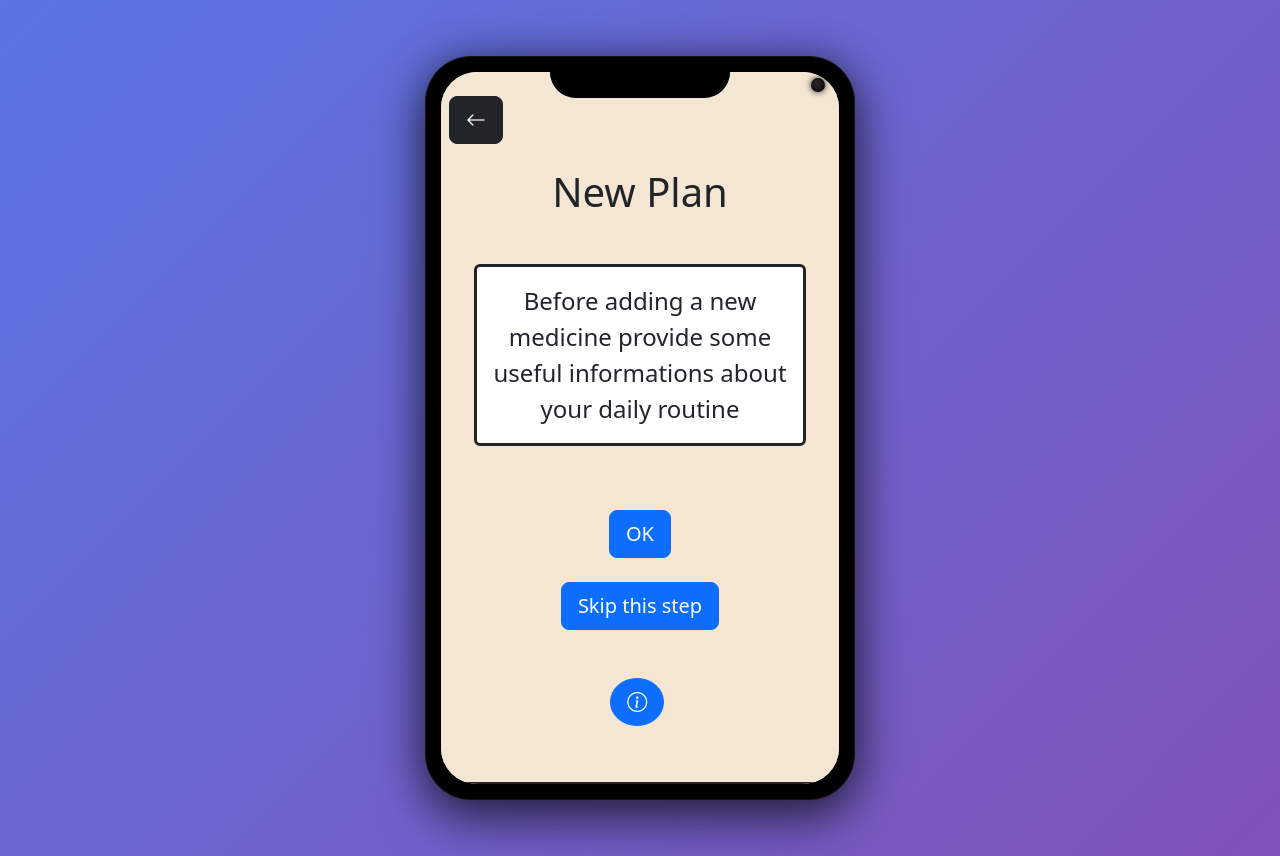
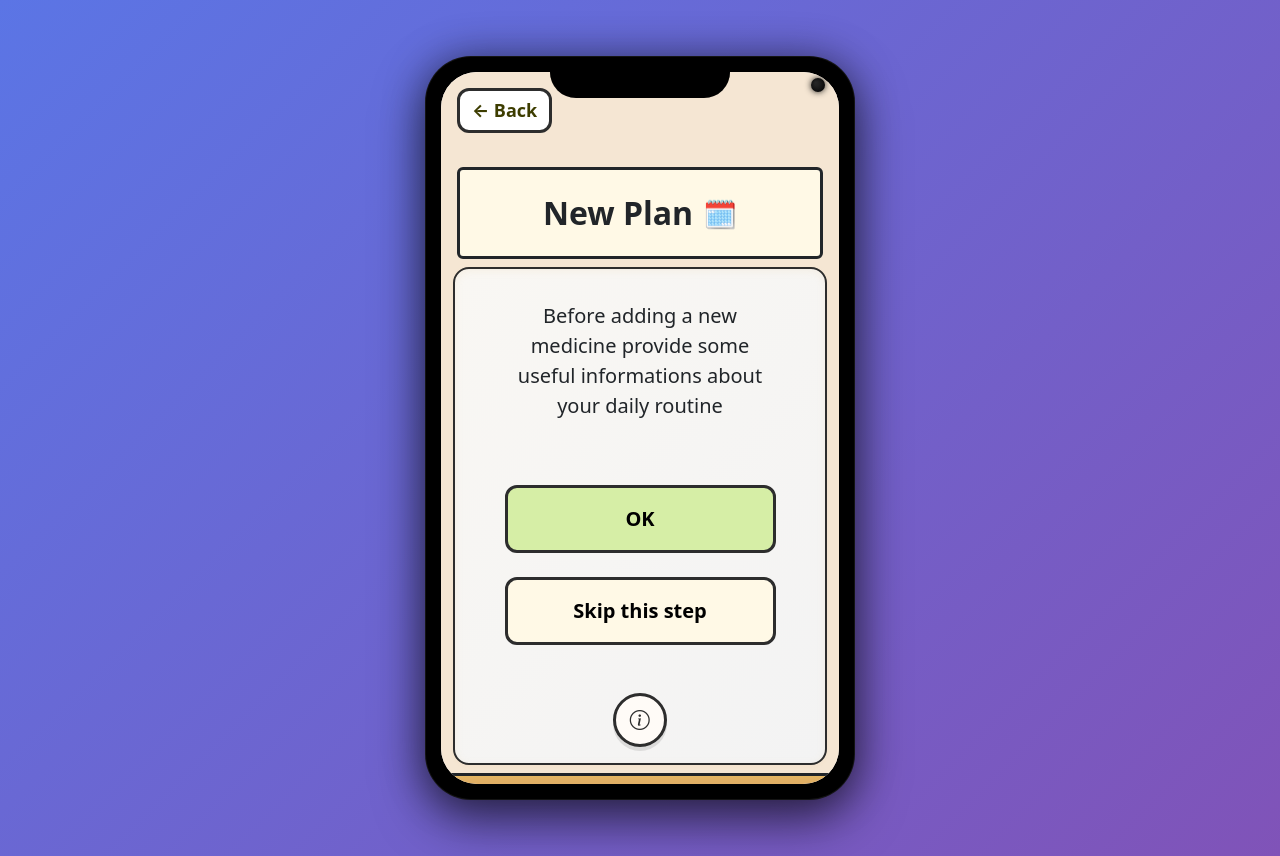
Before and after one commit to DaddaRev/RemindMe-Prototype-Mobile-App, a React (Vite) app in the folder client/remind-me/: page /newPlan in a window 1280 px wide. Built offline with nearby package versions, Linux system fonts and the light colour scheme; no server answers.

Commit message:
graphical improvment of the NewPlanPage component. Minor chianges

```diff
--- a/client/remind-me/src/App.css
+++ b/client/remind-me/src/App.css
@@ -398,6 +398,25 @@ body {
   letter-spacing: 0.06em;
 }
 
+/* New Plan Page */
+.new-plan-title {
+  display: flex;
+  align-items: center;
+  justify-content: center;
+  gap: 10px;
+  font-size: clamp(1.8rem, 5vw, 2rem);
+  font-weight: 800;
+  line-height: 1.7;
+  width: 100%;
+  text-align: center;
+}
+
+.new-plan-title::after {
+  content: '🗓️';
+  font-size: 0.85em;
+  line-height: 1;
+}
+
 .setup-new-plan-btn:hover {
   filter: brightness(1.05);
   transform: translateY(-2px);
@@ -522,6 +541,11 @@ input:checked+.slider:before {
 .btn-thick-border:active {
   box-shadow: none;
   transform: translateY(2px);
+}
+
+.btn-thick-border:hover {
+  background-color: #FFFBF7 !important;
+  color: #2D2D2D !important;
 }
 
 /* --- MODALE CUSTOM (Overlay) --- */
--- a/client/remind-me/src/App.jsx
+++ b/client/remind-me/src/App.jsx
@@ -15,7 +15,7 @@ import QR_Scan from './components/QR_Scan'
 function App() {
 
   const [editMode, setEditMode] = useState(false);
-  const [hasPlan, setHasPlan] = useState(false);
+  const [hasPlan, setHasPlan] = useState(true);
   const toggleEditMode = () => setEditMode(prev => !prev);
 
   //plan personalization states
--- a/client/remind-me/src/components/BackButton.jsx
+++ b/client/remind-me/src/components/BackButton.jsx
@@ -1,8 +1,10 @@
 import { Button } from 'react-bootstrap';
 import { useNavigate } from 'react-router-dom';
+import { useTranslation } from 'react-i18next';
 
 function BackButton({ fallback = '/', onClick, ...props }) {
   const navigate = useNavigate();
+  const { t } = useTranslation();
 
   const handleBack = (e) => {
     onClick?.(e);
@@ -13,8 +15,14 @@ function BackButton({ fallback = '/', onClick, ...props }) {
   };
 
   return (
-    <Button className="btn-dark" size="lg" onClick={handleBack} {...props}>
-      <i className="bi bi-arrow-left" aria-hidden="true"></i>
+    <Button
+      className="border-3 fw-bold action-btn"
+      style={{ background: 'rgba(254, 254, 254, 1)', borderColor: '#2D2D2D', color: '#1a1a1a' }}
+      onClick={handleBack}
+      aria-label={t('navigation.back')}
+      {...props}
+    >
+      ← {t('navigation.back')}
     </Button>
   );
 }
--- a/client/remind-me/src/components/NewPlanPage.jsx
+++ b/client/remind-me/src/components/NewPlanPage.jsx
@@ -1,4 +1,4 @@
-import { Container, Row, Col, Button } from 'react-bootstrap';
+import { Container, Row, Col, Button, Card } from 'react-bootstrap';
 import 'bootstrap-icons/font/bootstrap-icons.css';
 import { useState } from 'react';
 import InfoPlanModal from './InfoPlanModal';
@@ -27,49 +27,92 @@ function NewPlanPage() {
     }
 
     return(
-        <Container>
-            <Row className="mb-4 mt-3">
-                <Col md={2} className='pt-2 ps-2'>
-                    <BackButton />
-                </Col>
-            </Row>
+        <div className="home-page d-flex flex-column">
+            {/* Back button */}
+            <div className="px-3 pt-3 align-self-start" style={{ zIndex: 10 }}>
+                <BackButton />
+            </div>
 
-            <Row className='justify-content-center'>
-                <Col as="h1" md={11} className='mb-5 text-center'>
-                    {t('newPlanPage.title')}
-                </Col>
-                <Col as="p" md={10} className='fs-4 text-center bg-white border border-dark border-3 pt-3 pb-3 rounded'>
-                    {t('newPlanPage.description')}
-                </Col>
-            </Row>
+            {/* Header with title */}
+            <div className="home-header mt-3 px-3">
+                <Card className="border-3 border-dark rounded home-card" style={{ backgroundColor: '#FFF9E6' }}>
+                    <Card.Body className="p-3 d-flex justify-content-center">
+                        <h1 className='new-plan-title mb-0'>
+                            {t('newPlanPage.title')}
+                        </h1>
+                    </Card.Body>
+                </Card>
+            </div>
 
-            <Row className='justify-content-center'>
-                <Col md={6} className='mt-5 mb-4 text-center'>
-                    <Button size='lg' onClick={startPersonalizing}>OK</Button>
-                </Col>
-            </Row>
-            <Row className='justify-content-center'>
-                <Col md={8} className='mb-4 text-center'>
-                    <Button size='lg' onClick={skip}>{t('newPlanPage.skipStep')}</Button>
-                </Col>
-            </Row>
+            {/* Main content area */}
+            <div className="medicines-list flex-grow-1 overflow-auto py-3">
+                <Container className="d-flex flex-column justify-content-evenly h-100">
+                    <Row className='justify-content-center mb-2 mt-2'>
+                        <Col md={10} className='fs-5 text-center pt-2 pb-2 rounded'>
+                            {t('newPlanPage.description')}
+                        </Col>
+                    </Row>
 
-            <Row className='justify-content-center'>
-                <Col md={3} className='ms-3 mt-4 mb-5 text-center'>
-                    <Button size='lg' className='rounded-circle d-flex align-items-center justify-content-center' onClick={handleShow}>
-                        <i className="bi bi-info-circle"></i>
+                    <Row className='justify-content-center ml-1 mr-1 mt-5 mb-4'>
+                        <Col md={10} className='text-center'>
+                            <Button
+                                variant=""
+                                className="w-100 py-3 border-3 fw-bold"
+                                size='lg'
+                                style={{ backgroundColor: '#d6eea6ff', borderColor: '#2D2D2D', color: '#000000', borderRadius: '12px' }}
+                                onClick={startPersonalizing}
+                            >
+                                OK
+                            </Button>
+                        </Col>
+                    </Row>
+
+                    <Row className='justify-content-center mb-5'>
+                        <Col md={10} className='text-center'>
+                            <Button
+                                variant=""
+                                className="w-100 py-3 border-3 fw-bold"
+                                size='lg'
+                                style={{ backgroundColor: '#FFF9E6', borderColor: '#2D2D2D', color: '#000000', borderRadius: '12px' }}
+                                onClick={skip}
+                            >
+                                {t('newPlanPage.skipStep')}
+                            </Button>
+                        </Col>
+                    </Row>
+
+                    <Row className='justify-content-center'>
+                        <Col className='text-center'>
+                            <Button size='lg' className='rounded-circle d-flex align-items-center justify-content-center btn-thick-border mx-auto'
+                                style={{ width: '54px', height: '54px' }}
+                                onClick={handleShow}>
+                                <i className="bi bi-info-circle"></i>
+                            </Button>
+                        </Col>
+                    </Row>
+                </Container>
+            </div>
+
+            {/* Action section */}
+            <div className='action-section border-top border-3 border-dark'>
+                <Container className='py-3'>
+                    <Button
+                        className="w-100 py-3 border-3 fw-bold action-btn"
+                        size='lg'
+                        style={{ background: 'rgba(255, 255, 255, 1)', borderColor: '#2D2D2D', color: '#1a1a1a' }}
+                        onClick={askForHelp}
+                    >
+                        <div className="d-flex align-items-center justify-content-center gap-4">
+                            <span>{t('helpPage.askForHelp')}</span>
+                            <span><i className="bi bi-telephone-fill text-success fs-3"></i></span>
+                        </div>
                     </Button>
-                </Col>
-            </Row>
+                </Container>
+            </div>
 
-            <Row className='mt-2 pt-3 justify-content-center border-top border-2 border-dark'>
-                <Col md={8} className='text-center'>
-                    <Button className="btn-success" size='lg' onClick={askForHelp}>{t('helpPage.askForHelp')} <i className="bi bi-telephone ms-3"></i></Button>
-                </Col>
-            </Row>
             <InfoPlanModal show={show} onHide={() => setShow(false)} />
             <Outlet />
-        </Container>
+        </div>
     );
 }
 
--- a/client/remind-me/src/components/UpdatePage.jsx
+++ b/client/remind-me/src/components/UpdatePage.jsx
@@ -300,7 +300,7 @@ const UpdatePage = (props) => {
           onClick={handleTopRightAction}
           aria-label={props.editMode ? 'Delete medicine' : 'Edit medicine'}
         >
-          {props.editMode ? '❌' : '✏️'}
+          {props.editMode ? 'DELETE' : '✏️'}
         </Button>
       </div>
 
@@ -319,7 +319,7 @@ const UpdatePage = (props) => {
           </div>
         </div>
         {!props.editMode && (
-          // VISTA LETTURA
+          // READING VIEW
           <div className="d-flex flex-column gap-3 px-2 py-2">
 
             {/* 1. Time */}
@@ -373,7 +373,7 @@ const UpdatePage = (props) => {
           // VISTA MODIFICA
           <div className="d-flex flex-column gap-3 px-1 pb-4">
             {/* 1. Time Select */}
-            <div className="d-flex align-items-center justify-content-between">
+            <div className="d-flex align-items-center justify-content-between mt-4">
               <div className="label-text w-50" style={{ fontSize: '0.98rem', lineHeight: '1.25', textTransform: 'none', color: '#3c3124' }}>{t('updatePage.assumptionTime')}:</div>
               <div className="w-100 ms-2 d-flex align-items-center" onClick={openTimePicker}>
                 <div className="d-flex justify-content-center align-items-center" style={{ width: '45px', flexShrink: 0, marginRight: '8px' }}>
```
Also changed, not shown: client/remind-me/src/components/InfoPlanModal.jsx (+29 -5 lines).
